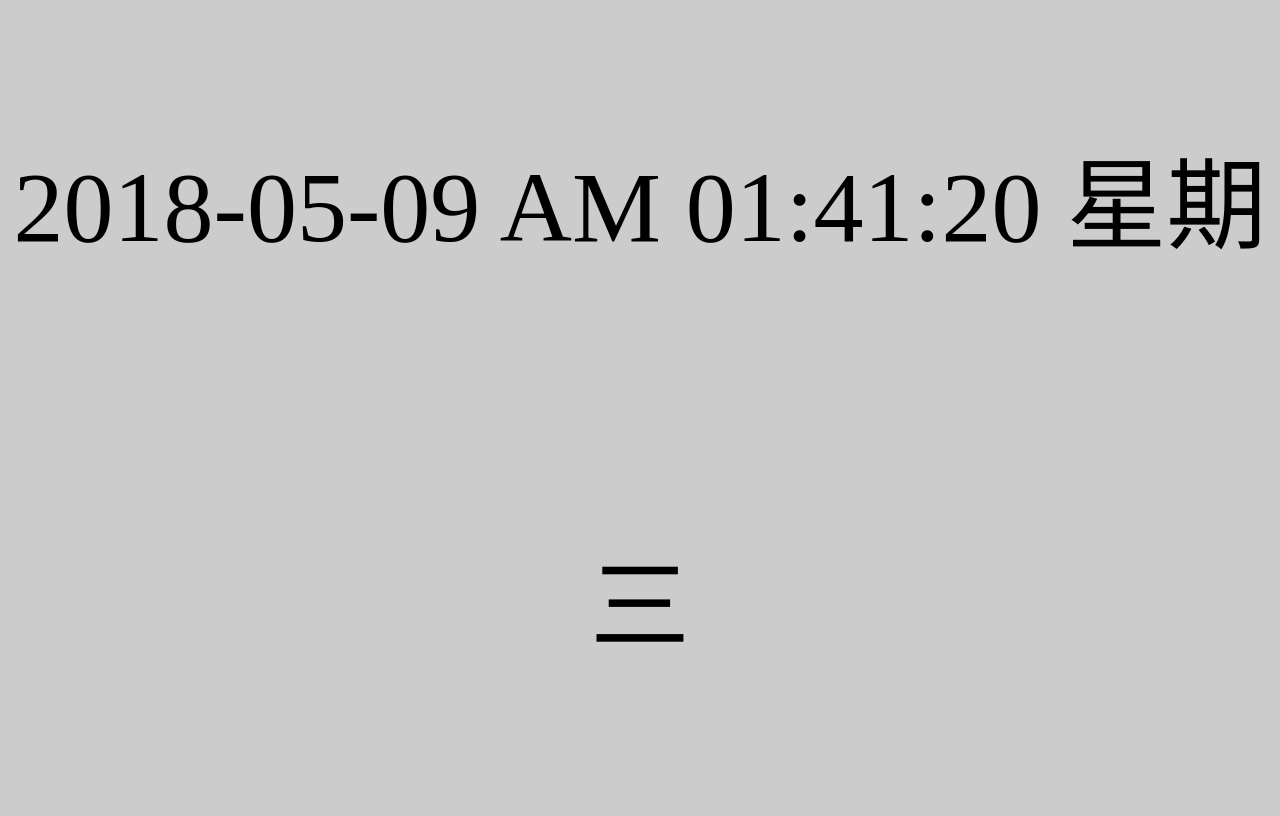
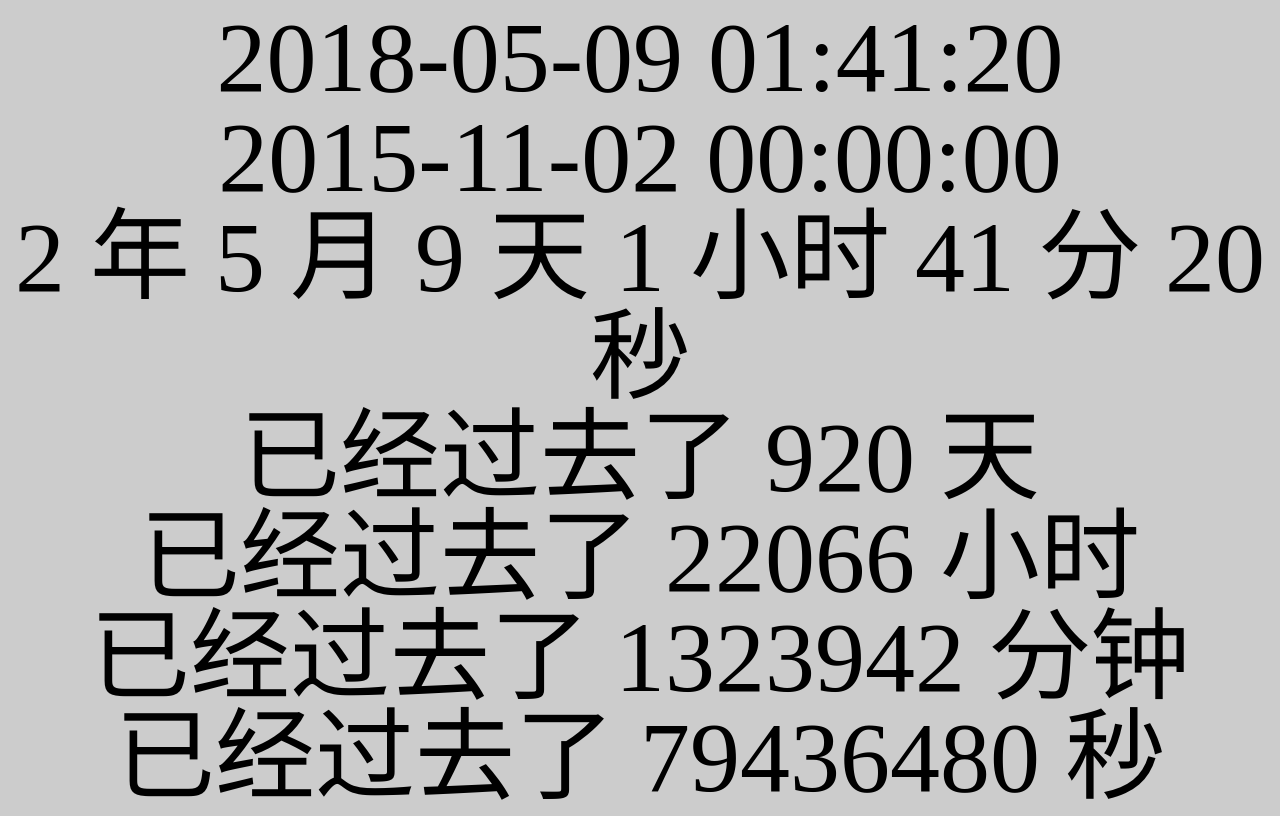
Before and after one commit to ChenYouJuan/ChenYouJuan.github.io, a plain HTML site: page index.html in a window 1280 px wide. Drawn offline with Linux system fonts and the light colour scheme.

Commit message:
Update index.html

```diff
--- a/index.html
+++ b/index.html
@@ -10,6 +10,12 @@
 			var d = new Date()
 			time +=d.getFullYear();
 			time +='-';
+			var year = d.getFullYear();
+			var month = d.getMonth()+1;
+			var day = d.getDate();
+			var hour = d.getHours();
+			var minute = d.getMinutes();
+			var second = d.getSeconds();
 
 			if(d.getMonth()+1<10){
 				time+='0'+(d.getMonth()+1);
@@ -24,21 +30,12 @@
 				time += (d.getDate());
 			}
 
-			if(d.getHours()>12){
-				if(d.getHours()<22){
-					time = time + " PM 0" + (d.getHours()-12);
-				}else{
-					time = time + " PM " + (d.getHours()-12);
-				}
+			if(d.getHours()<10){
+				time = time + " 0" + d.getHours();
+			}else{
+				time = time + " "+d.getHours();
+			}
 
-			}else{
-				if(d.getHours()<10){
-					time = time + " AM 0" + d.getHours();
-				}else{
-					time = time + " AM " + d.getHours();
-				}
-
-			}
 
 			if(d.getMinutes()<10){
 				time = time + ":0" + d.getMinutes();
@@ -51,46 +48,61 @@
 			}else{
 				time = time + ":" + d.getSeconds();
 			}
-
-			time += " 星期";
-			switch(d.getDay()){
-				case 0:
-					time += "日";
-					break;
-				case 1:
-					time += "一";
-					break;
-				case 2:
-					time += "二";
-					break;
-				case 3:
-					time += "三";
-					break;
-				case 4:
-					time += "四";
-					break;
-				case 5:
-					time += "五";
-					break;
-				case 6:
-					time += "六";
-					break;
-				}
-
 				var val = document.getElementById("tt");
 				val.innerText = time;
 
+				if(day<2){
+					month -=1;
+				}
+
+				if(month < 11){
+					year -= 1;
+				}
+
+
+				var val2 = document.getElementById("tt2");
+				val2.innerText = year - 2015 + " 年 "+ month
+				+ " 月 " +day+" 天 "+ hour+" 小时 "+minute+" 分 " + second +" 秒 ";
 				//console.log(time)
 				//document.write(time);
+				var val3 = document.getElementById("tt3");
+				val3.innerText = "已经过去了 "+parseInt(((d.getTime()-1446393600000)/86400000)+1)+" 天";
+				//2015-11-02  1446393600000
+				//console.log(d.getTime()/86400000);
+				var val4 = document.getElementById("tt4");
+				val4.innerText = "已经过去了 "+parseInt(((d.getTime()-1446393600000)/3600000)+1)+" 小时";
+				var val5 = document.getElementById("tt5");
+				val5.innerText = "已经过去了 "+parseInt(((d.getTime()-1446393600000)/60000)+1)+" 分钟";
+				var val6 = document.getElementById("tt6");
+				val6.innerText = "已经过去了 "+parseInt(((d.getTime()-1446393600000)/1000))+" 秒";
 			}
-
+			function getTime1(day){
+				re = /(\d{4})(?:-(\d{1,2})(?:-(\d{1,2}))?)?(?:\s+(\d{1,2}):(\d{1,2}):(\d{1,2}))?/.exec(day);
+    			return new Date(re[1],(re[2]||1)-1,re[3]||1,re[4]||0,re[5]||0,re[6]||0).getTime();
+			}
 			var v222 = setInterval("getTime()",1000);
 
 			//clearInterval(v222);
-
 		</script>
+		<style>
+			.tett{
+				width: 400px;
+				height: 120px;
+				line-height: 100px;
+				font-size: 100px;
+				margin-top: 20px;
+			}
+		</style>
 	</head>
 	<body style="text-align: center; background-color: #ccc;">
-		<span style="width: 400px; height: 800px; line-height: 400px; font-size: 100px;padding-top: 800px;" id= "tt"></span>
+
+		<span class="tett" id= "tt"></span><br/>
+		<span class="tett" id= "tt1">2015-11-02 00:00:00</span><br />
+		<span class="tett" id= "tt2"></span><br/>
+		<span class="tett" id= "tt3"></span><br/>
+		<span class="tett" id= "tt4"></span><br/>
+		<span class="tett" id= "tt5"></span><br/>
+		<span class="tett" id= "tt6"></span><br/>
+
 	</body>
 </html>
```
